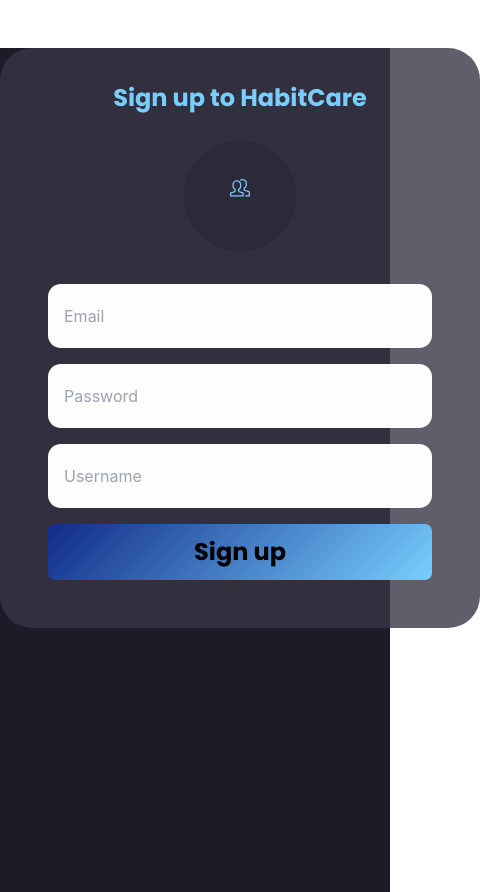
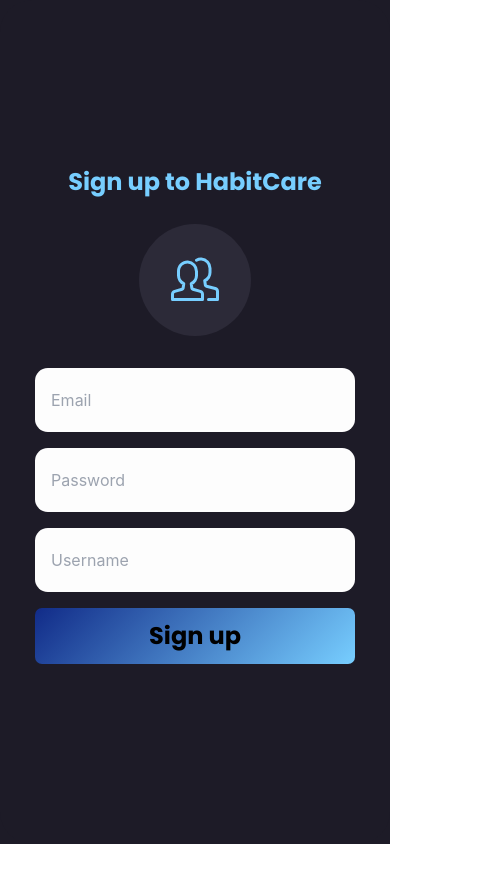
Before and after one commit to jakub-gorzkowski/habitcare, a React (Create React App) app in the folder reactjs/: page /register in a window 390 px wide. Shown: the whole page, 480 px wide, since content can reach past the window. After the commit the page ends 844 px from the top, so only its background shows below. Built offline with nearby package versions, Linux system fonts and the light colour scheme.

Commit message:
login and register - mobile

```diff
--- a/reactjs/src/components/DynamicForm.css
+++ b/reactjs/src/components/DynamicForm.css
@@ -5,3 +5,9 @@
     justify-content: center;
     align-items: center;
 }
+
+@media (max-width: 600px) {
+    .dynamic-form {
+        width:25rem;
+    }
+}
--- a/reactjs/src/components/LoginContainer.css
+++ b/reactjs/src/components/LoginContainer.css
@@ -18,3 +18,20 @@
     margin-bottom: 1em;
     font-size: 1.5em
 }
+
+.no-acc-message{
+    color: #ffffff;
+}
+
+.no-acc-message a{
+    color: #77CEFF;
+}
+
+@media (max-width: 600px){
+    .login-container {
+        background-color: inherit;
+        width: 100vw;
+        height: 100vh;
+        margin: auto;
+    }
+}
--- a/reactjs/src/components/LoginContainer.js
+++ b/reactjs/src/components/LoginContainer.js
@@ -2,6 +2,7 @@
 import './Navbar.css';
 import './LoginContainer.css';
 import DynamicForm from './DynamicForm';
+import {Link} from "react-router-dom";
 
 const fieldsForLoginForm = [
     { type: 'email', name: 'email', placeholder: 'Email' },
@@ -9,11 +10,12 @@
 ];
 const LoginContainer = () => {
     return (
-            <div className="login-container">
-                <p className="login-text">Log in to HabitCare</p>
+        <div className="login-container">
+            <p className="login-text">Log in to HabitCare</p>
 
-                <DynamicForm fields={fieldsForLoginForm} buttonText="Login" />
-            </div>
+            <DynamicForm fields={fieldsForLoginForm} buttonText="Login"/>
+            <p className="no-acc-message">Don't have an account? <Link to="/register">Sign up</Link></p>
+        </div>
     );
 }
 
--- a/reactjs/src/components/MoodForm.js
+++ b/reactjs/src/components/MoodForm.js
@@ -9,7 +9,7 @@
 import DisgustColor from '../assets/DisgustColor.svg';
 import AngerColor from '../assets/AngerColor.svg';
 
-import Joy from '../assets/Joy.svg';
+import Joy from '../assets/joy.svg';
 import Sadness from '../assets/Sadness.svg';
 import Fear from '../assets/Fear.svg';
 import Disgust from '../assets/Disgust.svg';
--- a/reactjs/src/components/MoodOption.css
+++ b/reactjs/src/components/MoodOption.css
@@ -19,7 +19,7 @@
         flex-direction: column;
         margin-top: 1em;
     }
-    img{
+    .mood-container img{
         width:40%;
         margin-bottom:1em;
     }
--- a/reactjs/src/components/RegisterContainer.css
+++ b/reactjs/src/components/RegisterContainer.css
@@ -28,3 +28,12 @@
     justify-content: center;
     margin-bottom: 1rem;
 }
+
+@media (max-width: 600px){
+.register-container {
+    background-color: inherit;
+    width: 100vw;
+    height: 100vh;
+    margin: auto;
+}
+}
--- a/reactjs/src/pages/Login.css
+++ b/reactjs/src/pages/Login.css
@@ -3,3 +3,19 @@
     height: 100vh;
     background-color: #1D1B27;
 }
+
+.mobile{
+    display: none;
+}
+
+@media (max-width: 600px) {
+    .mobile {
+        display: flex;
+        width: 100vw;
+        height: 100vh;
+        background-color: #1D1B27;
+    }
+    .desktop{
+        display: none;
+    }
+}
--- a/reactjs/src/pages/Login.js
+++ b/reactjs/src/pages/Login.js
@@ -5,10 +5,15 @@
 
 function Login() {
   return (
-    <div className="desktop">
-        <Navbar />
-        <LoginContainer/>
-       </div>
+      <>
+          <div className="desktop">
+              <Navbar/>
+              <LoginContainer/>
+          </div>
+          <div className="mobile">
+              <LoginContainer/>
+          </div>
+      </>
   );
 }
 
--- a/reactjs/src/pages/Register.css
+++ b/reactjs/src/pages/Register.css
@@ -3,3 +3,19 @@
     height: 100vh;
     background-color: #1D1B27;
 }
+
+.mobile{
+    display: none;
+}
+
+@media (max-width: 600px) {
+    .mobile {
+        display: flex;
+        width: 100vw;
+        height: 100vh;
+        background-color: #1D1B27;
+    }
+    .desktop{
+        display: none;
+    }
+}
--- a/reactjs/src/pages/Register.js
+++ b/reactjs/src/pages/Register.js
@@ -5,10 +5,15 @@
 
 function Register() {
   return (
-    <div className="desktop">
-        <Navbar />
-        <RegisterContainer/>
-       </div>
+      <>
+          <div className="desktop">
+              <Navbar/>
+              <RegisterContainer/>
+          </div>
+          <div className="mobile">
+              <RegisterContainer/>
+          </div>
+      </>
   );
 }
 
```
Also changed, not shown: reactjs/src/assets/Joy.svg (deleted).
